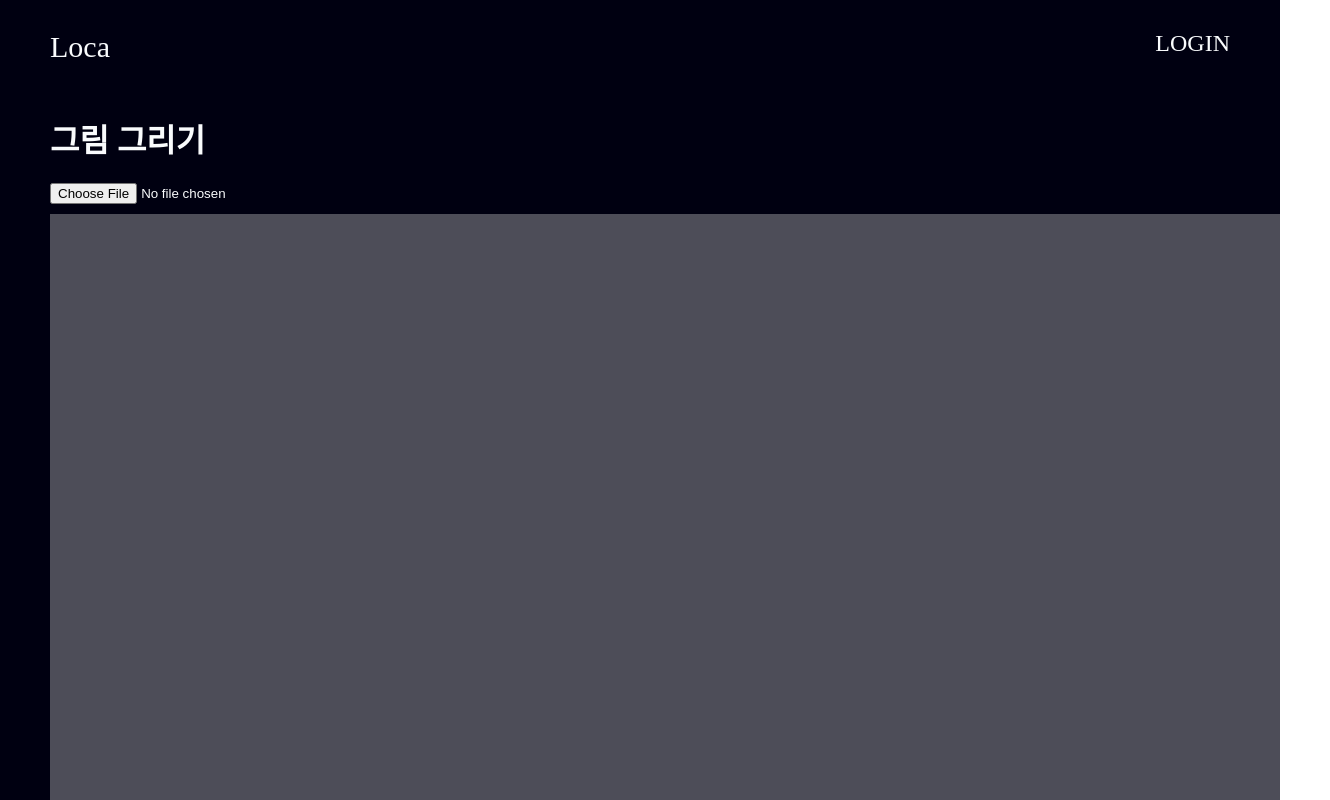
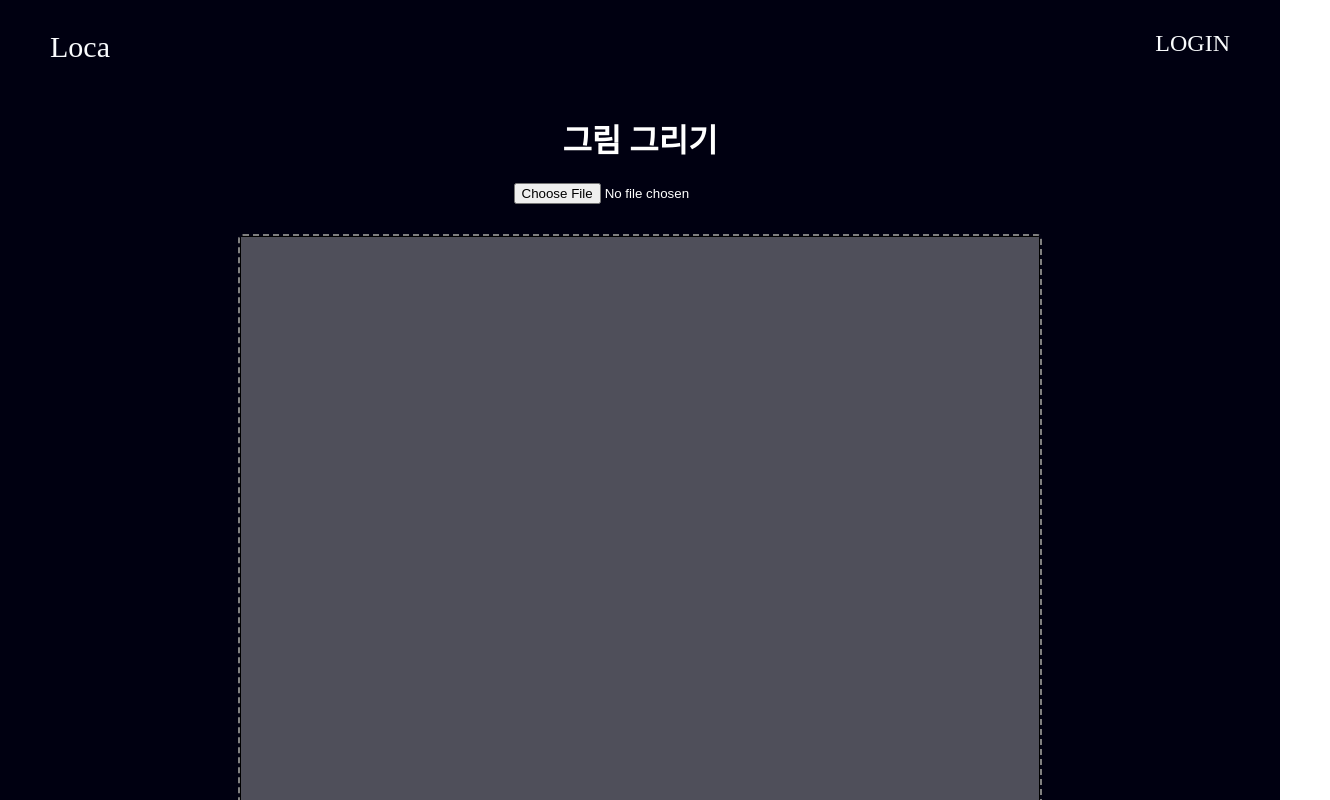
Before and after one commit to swuniv-marveling/SWUniv_Hackaton_FrontEnd, a React (Create React App) app: page /user/imageselect in a window 1280 px wide. Shown: the top 800 px of the page, 1330 px wide, since content can reach past the window. Built offline with nearby package versions, Linux system fonts and the light colour scheme; a web font is replaced by a local one.

Commit message:
feat: konava 적용 페이지 디자인 반영

```diff
--- a/src/imageinput.jsx
+++ b/src/imageinput.jsx
@@ -1,7 +1,7 @@
 import React, { useState, useRef } from "react";
 import { useNavigate } from "react-router-dom";
 import "./index.css";
-import ImageSelect from "./imageselect";
+
 
 const ImageUpload = () => {
   const [selectedImage, setSelectedImage] = useState(null);
--- a/src/imageselect.jsx
+++ b/src/imageselect.jsx
@@ -146,13 +146,37 @@ const DrawingEditor = () => {
   };
 
   return (
-    <div>
+    <div
+      style={{
+        backgroundColor: "transparent",
+        color: "white",
+        display: "flex",
+        flexDirection: "column",
+        alignItems: "center",
+        justifyContent: "center",
+      }}
+    >
       <h1>그림 그리기</h1>
       <input type="file" onChange={handleImageChange} style={{ marginBottom: '10px' }} />
 
+      <div
+        style={{
+          width: "800px",
+          height: "800px",
+          border: "2px dashed gray",
+          borderRadius: "5px",
+          display: "flex",
+          alignItems: "center",
+          justifyContent: "center",
+          margin: "20px 0",
+          position: "relative",
+          overflow: "hidden",
+          backgroundColor: "rgba(255, 255, 255, 0.01)",
+        }}
+      >
         <Stage
-        width={window.innerWidth}
-        height={window.innerHeight}
+          width={800}
+          height={800}
           onMouseDown={handleMouseDown}
           onMousemove={handleMouseMove}
           onMouseup={handleMouseUp}
@@ -160,10 +184,8 @@ const DrawingEditor = () => {
         >
           <Layer>
             <Rect
-            x={(window.innerWidth - 2000) / 2}
-            y={(window.innerHeight - 1000) / 2}
-            width={2000}
-            height={1000}
+              width={800}
+              height={800}
               fill="rgba(255, 255, 255, 0.3)"
               stroke="black"
             />
@@ -171,8 +193,8 @@ const DrawingEditor = () => {
             {image && (
               <Image
                 image={image}
-              x={(window.innerWidth - image.width) / 2}
-              y={(window.innerHeight - image.height) / 2}
+                x={(800 - image.width) / 2}
+                y={(800 - image.height) / 2}
                 ref={imageRef}
                 draggable={false}
                 onLoad={handleImageLoad}
@@ -193,6 +215,7 @@ const DrawingEditor = () => {
             ))}
           </Layer>
         </Stage>
+      </div>
 
       <input type="text" value={text} onChange={handleTextChange} placeholder="텍스트 입력" />
       <button onClick={saveDrawing}>저장하기</button>
```
Lines whose indentation alone changed are shown as unchanged.
